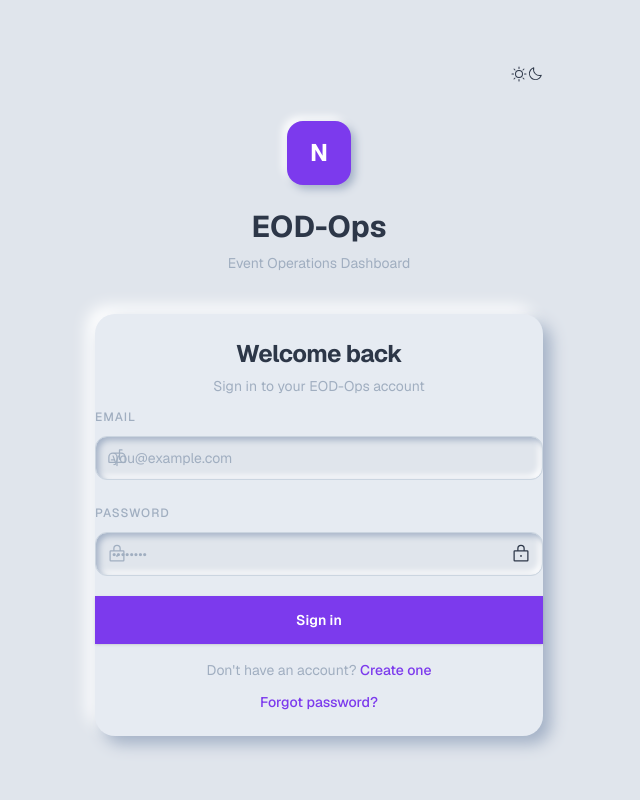
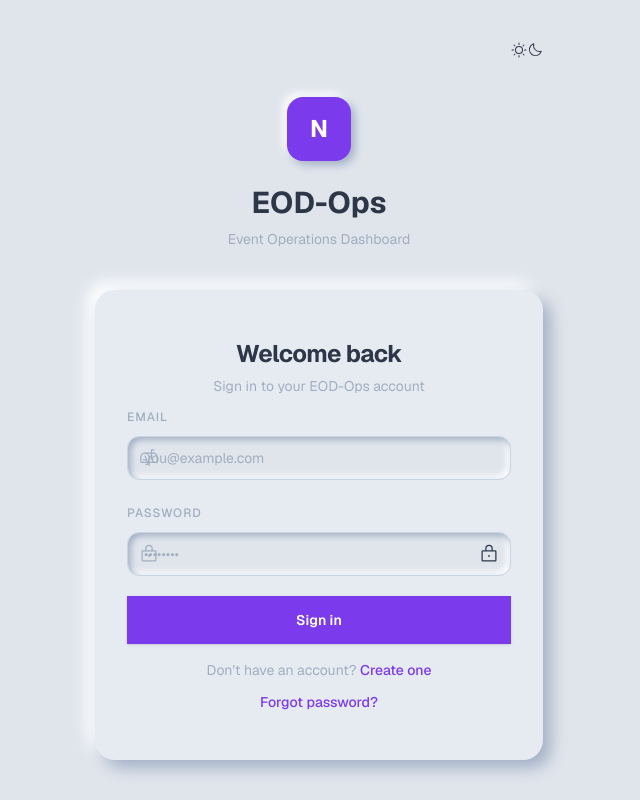
Before and after one commit to nashin2025/eod-ops, a Next.js app: page /login in a window 1280 px wide. Shown: the whole page, without its empty margins (321-961 px from the left). Built offline with nearby package versions, Linux system fonts and the light colour scheme.

Commit message:
fix: increase horizontal padding on auth cards (var(--space-8) left/right)

```diff
--- a/src/app/globals.css
+++ b/src/app/globals.css
@@ -394,6 +394,7 @@ html[data-theme="dark"] .btn-ghost:hover {
   background: var(--card-bg);
   border-radius: var(--layout-border-radius);
   transition: all var(--transition-base);
+  padding: var(--space-6) var(--space-8);
 }
 
 html[data-theme="light"] .card-auth {
```
